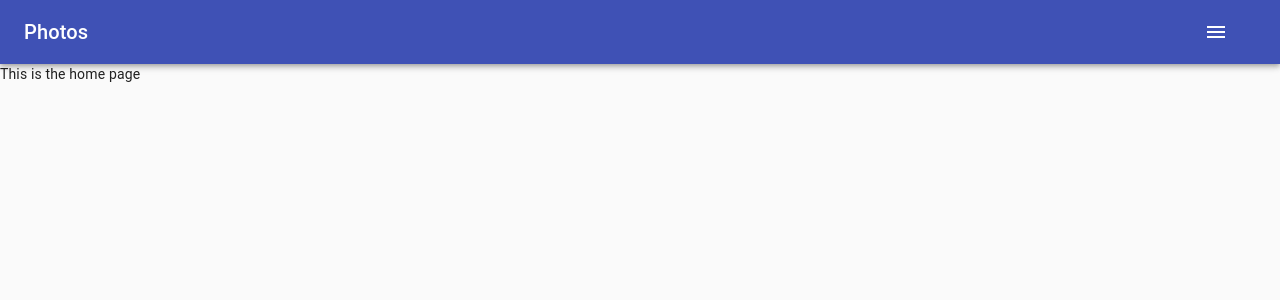
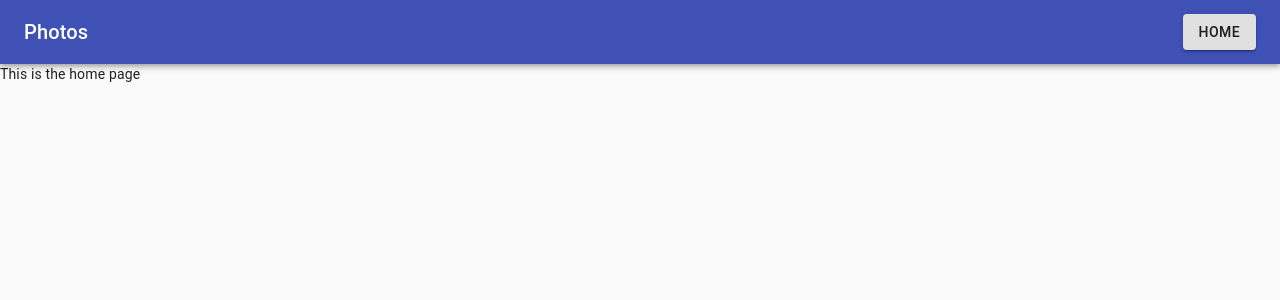
Before and after one commit to awiles808/AnotherPortfolio, a React (Create React App) app in the folder anotherportfolio/: page / in a window 1280 px wide. Shown: the top 300 px of the page. Built offline with nearby package versions, Linux system fonts and the light colour scheme.

Commit message:
Added A Button To The Header Menu

```diff
--- a/anotherportfolio/src/Header.js
+++ b/anotherportfolio/src/Header.js
@@ -1,5 +1,5 @@
 import React from 'react';
-import { makeStyles } from '@material-ui/core/styles';
+import { makeStyles, useTheme } from '@material-ui/core/styles';
 import AppBar from '@material-ui/core/AppBar';
 import Toolbar from '@material-ui/core/Toolbar';
 import Typography from '@material-ui/core/Typography';
@@ -7,7 +7,10 @@ import IconButton from '@material-ui/core/IconButton';
 import MenuIcon from '@material-ui/icons/Menu';
 import MenuItem from '@material-ui/core/MenuItem';
 import Menu from '@material-ui/core/Menu';
-import {withRouter } from "react-router-dom";
+import Button from '@material-ui/core/Button';
+import useMediaQuery from '@material-ui/core/useMediaQuery';
+import { withRouter } from "react-router-dom";
+
 
 const useStyles = makeStyles((theme) => ({
     root: {
@@ -19,18 +22,16 @@ const useStyles = makeStyles((theme) => ({
     title: {
         flexGrow: 1,
     },
+
 }));
 
 const Header= (props) => {
     const {history } =props;
-
     const classes = useStyles();
-
     const [anchorEl, setAnchorEl] = React.useState(null);
     const open = Boolean(anchorEl);
-
-
-
+    const theme  =useTheme();
+    const isMobile = useMediaQuery(theme.breakpoints.down('sm'));
     const handleMenu = (event) => {
         setAnchorEl(event.currentTarget);
     };
@@ -50,10 +51,17 @@ const Header= (props) => {
                     </IconButton> */}
                     <Typography variant="h6" className={classes.title}>
                         Photos
-          </Typography>
-
+                    </Typography>
                         <div>
-                        <IconButton edge="start" className={classes.menuButton} color="inherit" aria-label="menu"  onClick={handleMenu}>
+                        {isMobile ? (
+                            <>
+                            <IconButton
+                            edge="start"
+                            className={classes.menuButton}
+                            color="inherit"
+                            aria-label="menu"
+                            onClick={handleMenu}
+                            >
                             <MenuIcon />
                         </IconButton>
 
@@ -70,13 +78,19 @@ const Header= (props) => {
                                     horizontal: 'right',
                                 }}
                                 open={open}
-                                onClose={ () => setAnchorEl(null)}
+                                onClose={() => setAnchorEl(null)}
                             >
-                                <MenuItem onClick={() =>handleMenuClick('/')}>Home</MenuItem>
-                                <MenuItem onClick={() =>handleMenuClick('about')}>About Me</MenuItem>
+                                <MenuItem onClick={() => handleMenuClick('/')}>Home</MenuItem>
+                                <MenuItem onClick={() => handleMenuClick('about')}>About Me</MenuItem>
                                 <MenuItem onClick={() => handleMenuClick('/portfolio')}>Portfolio</MenuItem>
                                 <MenuItem onClick={() => handleMenuClick('/contact')}>Contact</MenuItem>
                             </Menu>
+                            </>
+                            ) : (
+                                <Button  variant ="contained" > HOME </Button>
+
+
+                            )}
                         </div>
 
                 </Toolbar>
```
